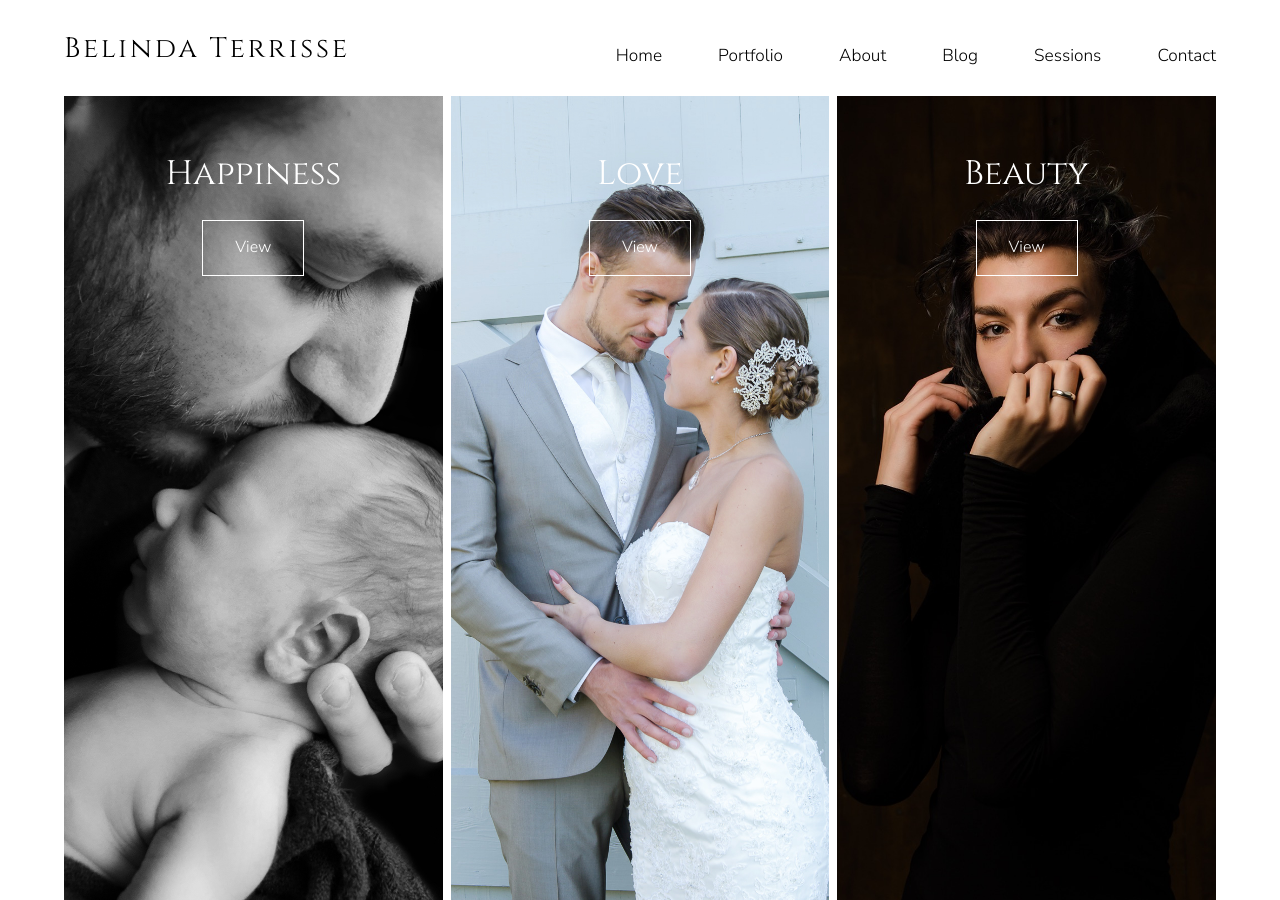
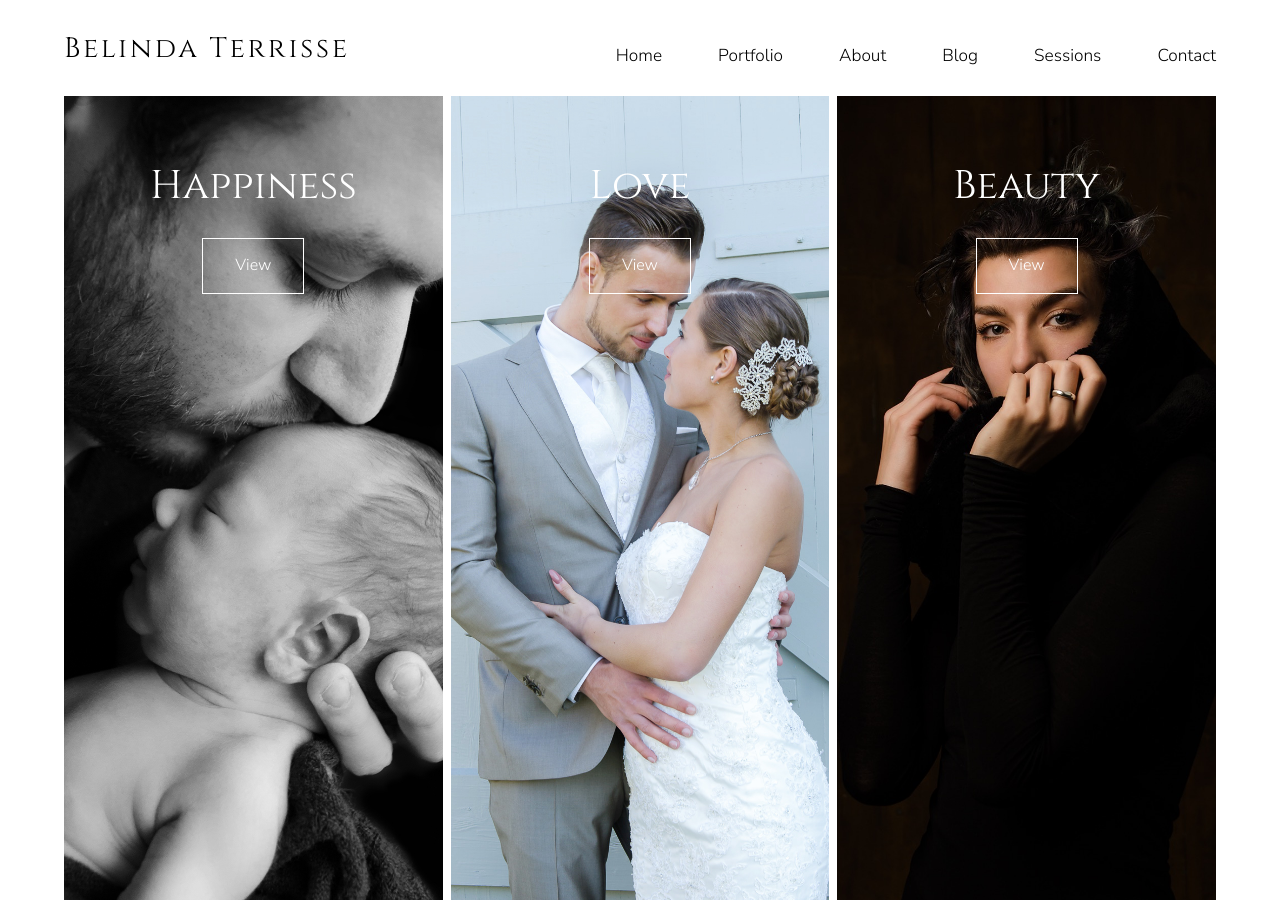
Before and after one commit to cmbybelin/cmbybelin.github.io, a Jekyll site: the page built from portfolio.md, in a window 1280 px wide and 900 px high. Built offline with Jekyll 4.4.1, drawn with Linux system fonts in a browser that asks for light colours.

Commit message:
Fix heading font size

```diff
--- a/_sass/_typography.scss
+++ b/_sass/_typography.scss
@@ -41,7 +41,7 @@ body {
 
 h1, h2 {
   font-family: $serif;
-  font-size: 34px;
+  font-size: 40px;
   font-weight: 100;
 }
 
```
